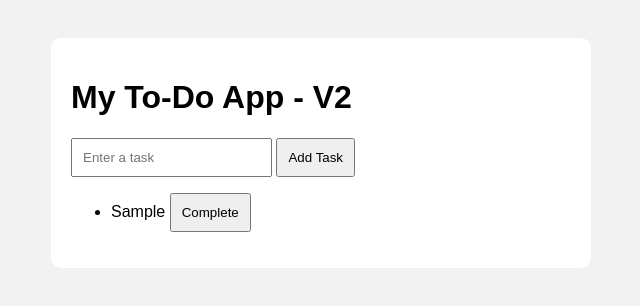
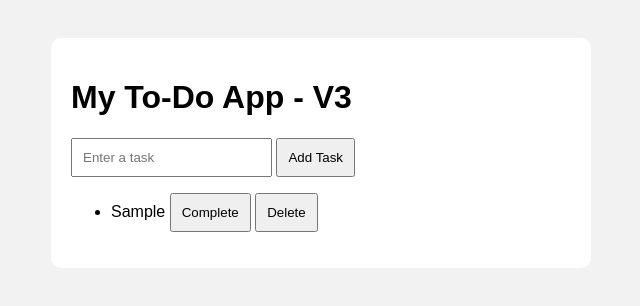
Before and after one commit to praneeth2006-racham/To-do-app, a plain HTML site: page index.html in a window 1280 px wide. Both pictures are taken after typing "Sample" into the empty fields and a click on the button "Add Task". Shown: the whole page, without its empty margins (319-959 px from the left). Drawn offline with Linux system fonts and the light colour scheme.

Commit message:
Add Delete Task feature for V3

```diff
--- a/index.html
+++ b/index.html
@@ -1,7 +1,7 @@
 <!DOCTYPE html>
 <html>
 <head>
-    <title>To-Do App V2</title>
+    <title>To-Do App V3</title>
     <style>
         body {
             font-family: Arial;
@@ -25,7 +25,7 @@
 </head>
 <body>
     <main>
-        <h1>My To-Do App - V2</h1>
+        <h1>My To-Do App - V3</h1>
 
         <input id="task" placeholder="Enter a task">
         <button onclick="addTask()">Add Task</button>
@@ -47,17 +47,27 @@
             let text = document.createElement("span");
             text.textContent = value;
 
-            let btn = document.createElement("button");
-            btn.textContent = "Complete";
+            let completeBtn = document.createElement("button");
+            completeBtn.textContent = "Complete";
 
-            btn.onclick = function() {
+            completeBtn.onclick = function() {
                 text.classList.toggle("done");
-                btn.textContent =
+                completeBtn.textContent =
                     text.classList.contains("done")
                     ? "Undo" : "Complete";
             };
 
-            li.append(text, " ", btn);
+            let deleteBtn = document.createElement("button");
+            deleteBtn.textContent = "Delete";
+
+            deleteBtn.onclick = function() {
+                li.remove();
+            };
+
+            li.append(
+                text, " ", completeBtn, " ", deleteBtn
+            );
+
             document.getElementById("tasks").appendChild(li);
             input.value = "";
         }
```
